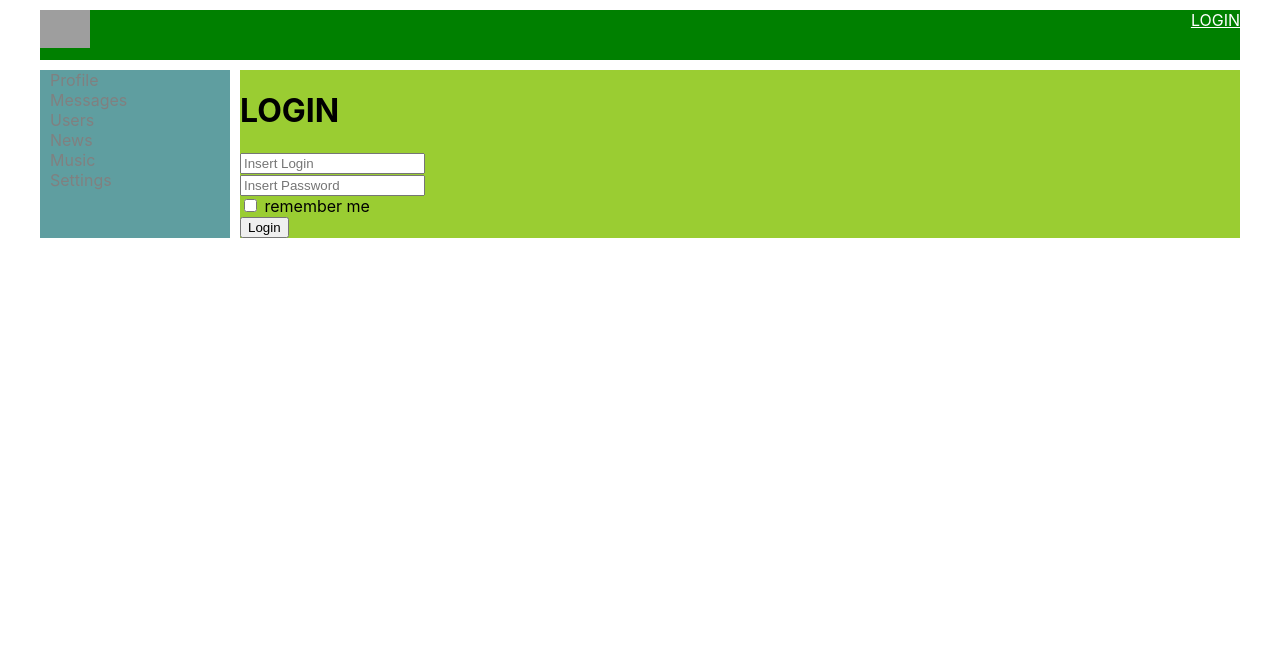
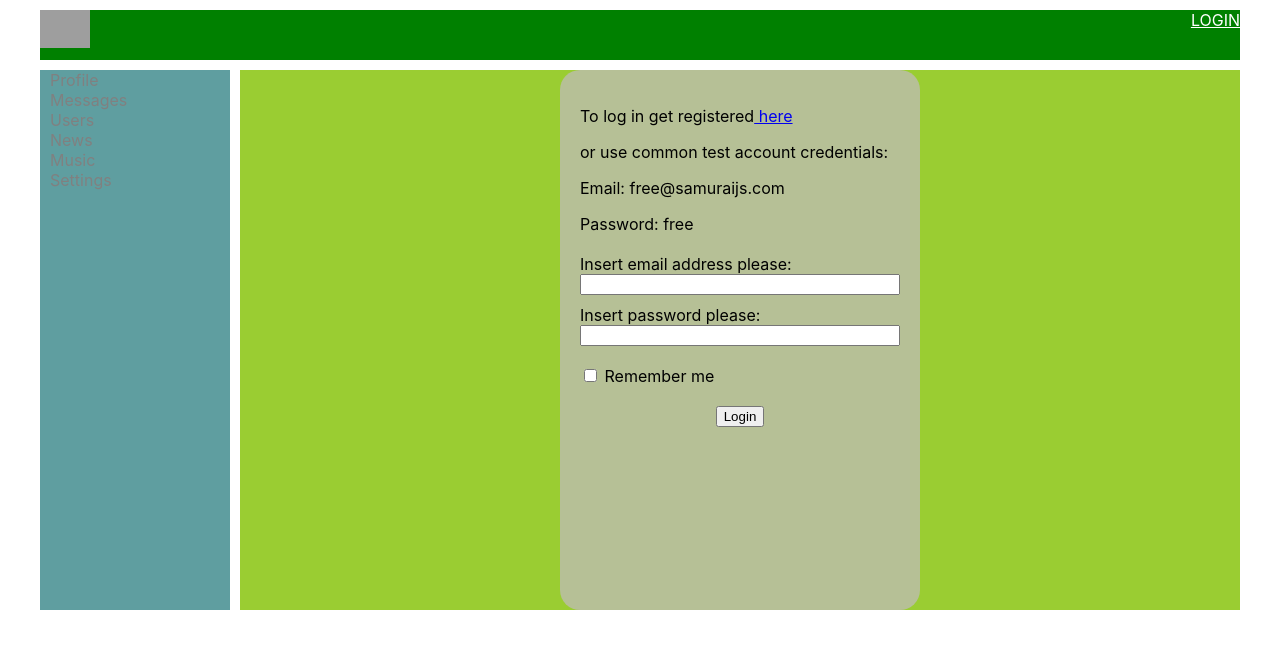
Before and after one commit to kabanooovd/Social_Network, a React (Create React App) app: page /login in a window 1280 px wide. Shown: the top 648 px of the page. Built offline with nearby package versions, Linux system fonts and the light colour scheme; no server answers; grey boxes are pictures that could not be loaded.

Commit message:
77 - fixed validation by using formik

```diff
--- a/package.json
+++ b/package.json
@@ -17,6 +17,7 @@
     "@types/redux-form": "^8.3.2",
     "@types/redux-thunk": "^2.1.0",
     "axios": "^0.21.1",
+    "formik": "^2.2.9",
     "react": "^17.0.2",
     "react-dom": "^17.0.2",
     "react-redux": "^7.2.4",
--- a/src/api/api.ts
+++ b/src/api/api.ts
@@ -1,10 +1,10 @@
 import axios from "axios";
 
 const instance = axios.create({
+    baseURL: 'https://social-network.samuraijs.com/api/1.0/',
     withCredentials: true,
-    baseURL: 'https://social-network.samuraijs.com/api/1.0/',
     headers: {
-        "API-KEY": "7121752a-cd45-46e5-a73c-32630b1d9cc6"
+        "API-KEY": "5c9db236-bce8-43d4-9dbe-11cf80cb43d0"
     }
 
 })
--- /dev/null
+++ b/src/components/Login/Login.module.css
@@ -0,0 +1,37 @@
+.loginWrapper {
+    width: 320px;
+    height: 500px;
+    /*color: snow;*/
+    border-radius: 20px;
+    background-color: rgba(189, 189, 176, 0.8);
+    padding: 20px;
+    margin: 0 auto;
+}
+
+.formWrapper {
+    margin-top: 20px;
+    /*color: snow;*/
+}
+
+.loginButtonStyles {
+    display: flex;
+    justify-content: center;
+}
+
+.inputContainerStyles {
+    margin: 10px 0;
+    display: flex;
+    flex-direction: column;
+}
+
+.inputStyle {
+    color: black;
+}
+
+.checkboxStyles {
+    margin: 20px 0;
+}
+
+.errorStyles {
+    color: red;
+}
--- a/src/components/Login/Login.tsx
+++ b/src/components/Login/Login.tsx
@@ -1,17 +1,100 @@
 import React from "react";
-import {FormDataT, ReduxLoginForm} from "./LoginForm/LoginForm";
-
+import st from './Login.module.css'
+import {useFormik} from "formik";
+import {useDispatch, useSelector} from "react-redux";
 
 export const Login = () => {
 
-    const onSubmit = (formData: FormDataT) => {
-        console.log(formData)
+
+    const minPasswordLength = 5
+    const maxPasswordLength = 25
+
+    const dispatch = useDispatch()
+
+    type Values_T = {
+        email?: string
+        password?: string
+        rememberMe?: boolean
     }
+    const validate = (values: Values_T) => {
+        const errors: Values_T = {};
+        if (!values.email) {
+            errors.email = 'Required';
+        } else if (!/^[A-Z0-9._%+-]+@[A-Z0-9.-]+\.[A-Z]{2,4}$/i.test(values.email)) {
+            errors.email = 'Invalid email address';
+        }
+
+        if (!values.password) {
+            errors.password = 'Required';
+        } else if (values.password.length <= minPasswordLength || values.password.length >= maxPasswordLength) {
+            errors.password = `Must be longer then ${minPasswordLength} or shorter then ${maxPasswordLength}`;
+        }
+        return errors;
+    };
+
+    const formik = useFormik({
+        initialValues: {
+            email: '',
+            password: '',
+            rememberMe: false,
+        },
+        validate,
+        onSubmit: values => {
+            // dispatch(login_TC(values))
+            formik.resetForm();
+        },
+    });
+
+    // if (isLogged) {
+    //     return <Redirect to={'/'}/>
+    // }
 
     return (
-        <div>
-            <h1>LOGIN</h1>
-            <ReduxLoginForm onSubmit={onSubmit}/>
+        <div className={st.loginWrapper}>
+            <div>
+                <p>To log in get registered
+                    <a href={'https://social-network.samuraijs.com/'}
+                       target={'_blank'}> here
+                    </a>
+                </p>
+                <p>or use common test account credentials:</p>
+                <p>Email: free@samuraijs.com</p>
+                <p>Password: free</p>
+            </div>
+            <div className={st.formWrapper}>
+                <form className={st.formWrapper} onSubmit={formik.handleSubmit}>
+                    <div className={st.inputContainerStyles}>
+                        <span>
+                            Insert email address please:
+                        </span>
+                        <input type="email"
+                               {...formik.getFieldProps('email')}
+                        />
+                        {formik.touched.email && formik.errors.email &&
+                        <div className={st.errorStyles}>{formik.errors.email}</div>}
+                    </div>
+                    <div className={st.inputContainerStyles}>
+                        <span>
+                            Insert password please:
+                        </span>
+                        <input type="password"
+                               {...formik.getFieldProps('password')}
+                        />
+                        {formik.touched.password && formik.errors.password &&
+                        <div className={st.errorStyles}>{formik.errors.password}</div>}
+                    </div>
+                    <div className={st.checkboxStyles}>
+                        <input type="checkbox"
+                               checked={formik.values.rememberMe}
+                               {...formik.getFieldProps('rememberMe')}
+                        /> Remember me
+                    </div>
+                    <div className={st.loginButtonStyles}>
+
+                        <button type={'submit'}>Login</button>
+                    </div>
+                </form>
+            </div>
         </div>
     )
 }
--- a/src/components/Login/LoginForm/LoginForm.tsx
+++ /dev/null
@@ -1,30 +0,0 @@
-import React from "react";
-import {Field, InjectedFormProps, reduxForm } from "redux-form";
-
-export type FormDataT = {
-    login: string
-    password: string
-    RememberMe: boolean
-}
-
-const LoginForm = (props: InjectedFormProps<FormDataT>) => {
-
-    return (
-        <form onSubmit={props.handleSubmit}>
-            <div>
-                <Field placeholder={'Insert Login'} component={'input'} name={'login'}/>
-            </div>
-            <div>
-                <Field placeholder={'Insert Password'} component={'input'} name={'password'}/>
-            </div>
-            <div>
-                <Field component={'input'} type={'checkbox'} name={'RememberMe'}/> remember me
-            </div>
-            <div>
-                <button>Login</button>
-            </div>
-        </form>
-    )
-}
-
-export const ReduxLoginForm = reduxForm<FormDataT>({form: 'login'})(LoginForm)
```
Also changed, not shown: 1 other file (tests, documents, lock files or other folders).
